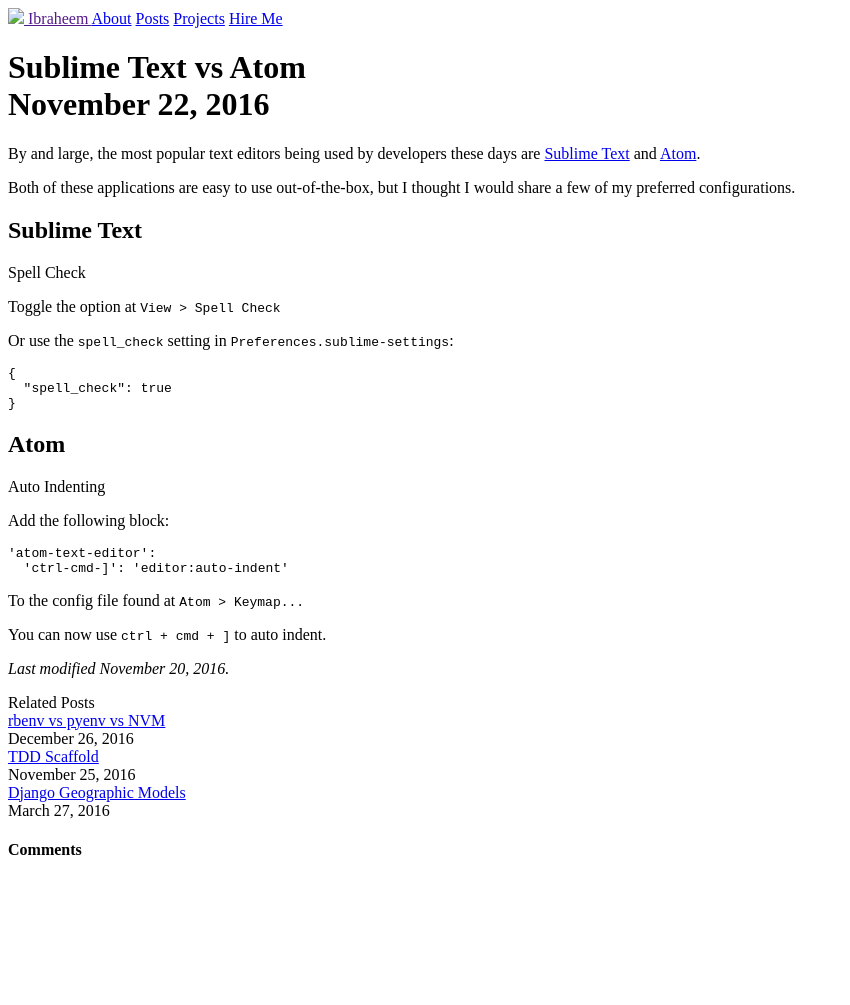
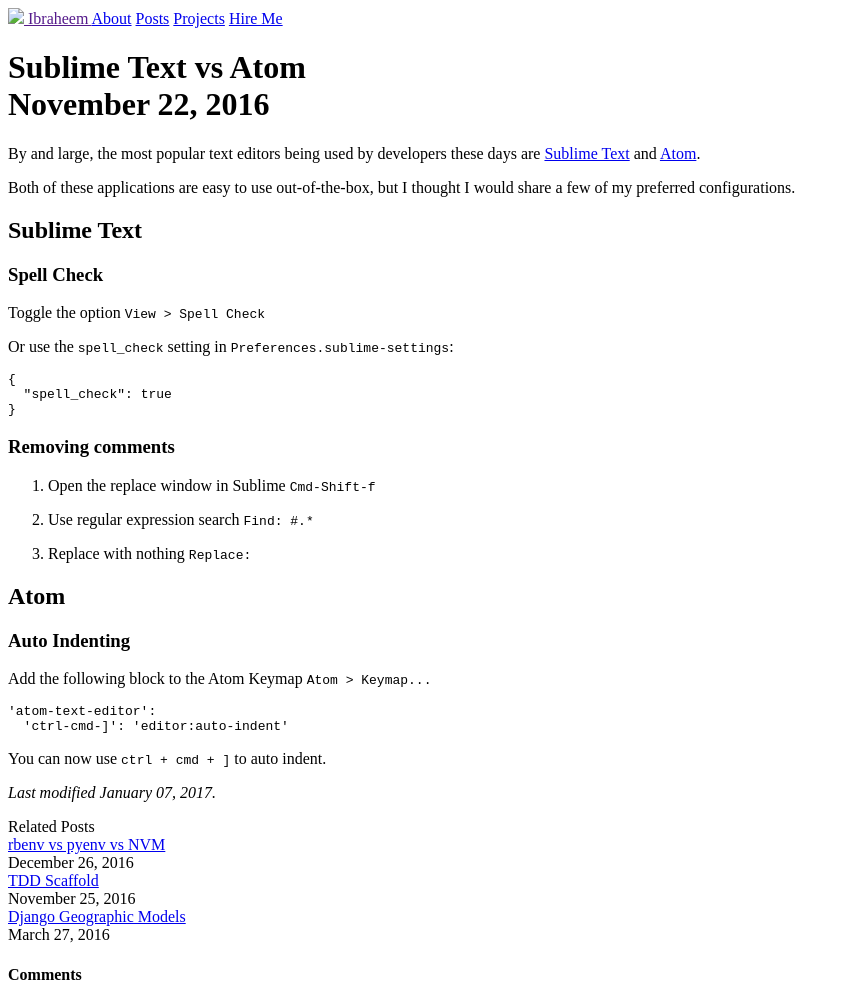
Before and after one commit to ibraheem4/ibraheem4.github.io, a Jekyll site: the page built from _posts/2016-11-22-Sublime-Text-Vs-Atom.md, in a window 1280 px wide. Shown: the whole page, without its empty margins (0-850 px from the left). Built offline with Jekyll 4.4.1, drawn with Linux system fonts in a browser that asks for light colours; nearby versions of some CDN libraries; some web fonts are replaced; library files that are not in the unit come from our copies; before the commit the page ends 900 px from its top, so only the background shows below that.

Commit message:
Update blog post

````diff
--- a/_posts/2016-11-22-Sublime-Text-Vs-Atom.md
+++ b/_posts/2016-11-22-Sublime-Text-Vs-Atom.md
@@ -5,7 +5,7 @@
 tags:
 - text
 - tips
-modified:   2016-11-20T00:00:00-07:00
+modified:   2017-01-07T00:00:00-07:00
 comments: 	true
 ---
 By and large, the most popular text editors being used by developers these days are [Sublime Text](sublimetext.com) and [Atom](atom.io).
@@ -14,9 +14,10 @@
 
 Sublime Text
 ---
-Spell Check
+### Spell Check
 
-Toggle the option at `View > Spell Check`
+Toggle the option
+`View > Spell Check`
 
 Or use the `spell_check` setting in `Preferences.sublime-settings`:
 
@@ -26,17 +27,26 @@
 }
 ```
 
+### Removing comments
+1. Open the replace window in Sublime
+`Cmd-Shift-f`
+
+2. Use regular expression search
+`Find: #.*`
+
+3. Replace with nothing
+`Replace: `
+
 Atom
 ---
-Auto Indenting
+### Auto Indenting
 
-Add the following block:
+Add the following block to the Atom Keymap
+`Atom > Keymap...`
 
 ```
 'atom-text-editor':
   'ctrl-cmd-]': 'editor:auto-indent'
 ```
 
-To the config file found at `Atom > Keymap...`
-
 You can now use  `ctrl + cmd + ]` to auto indent.
````
